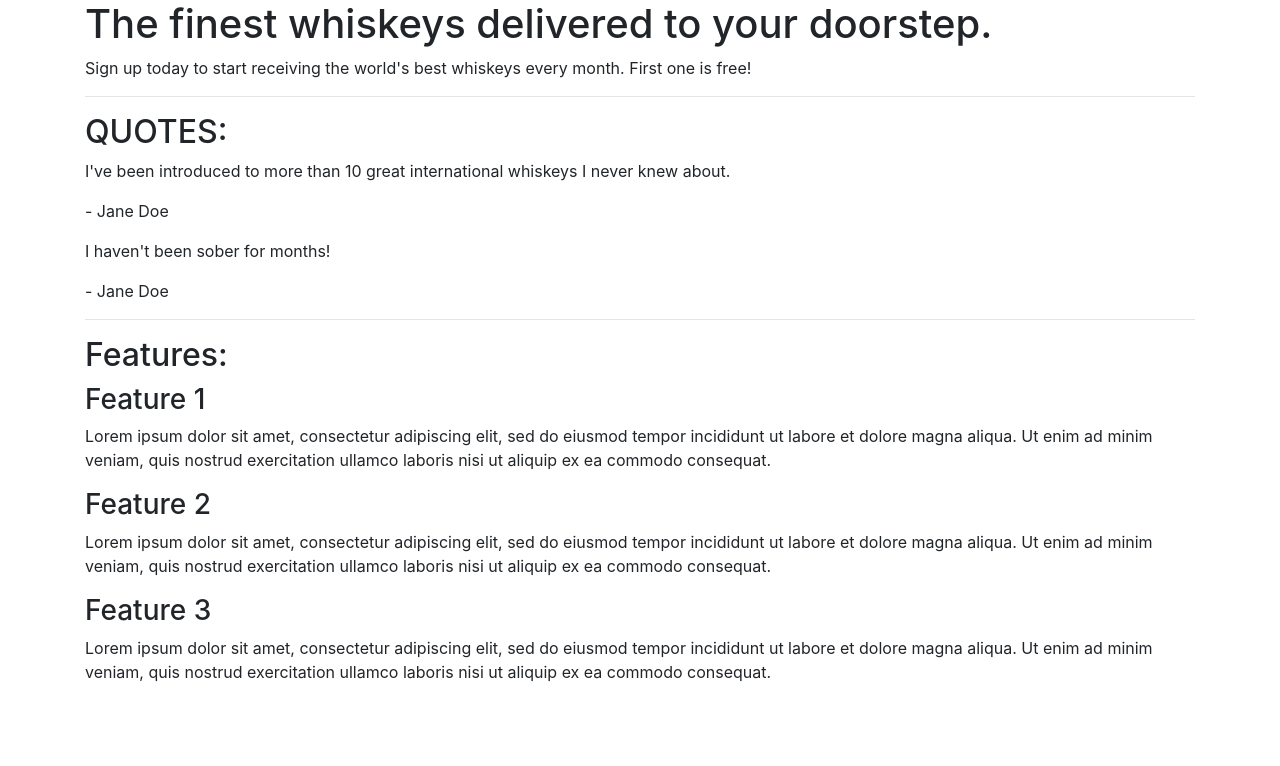
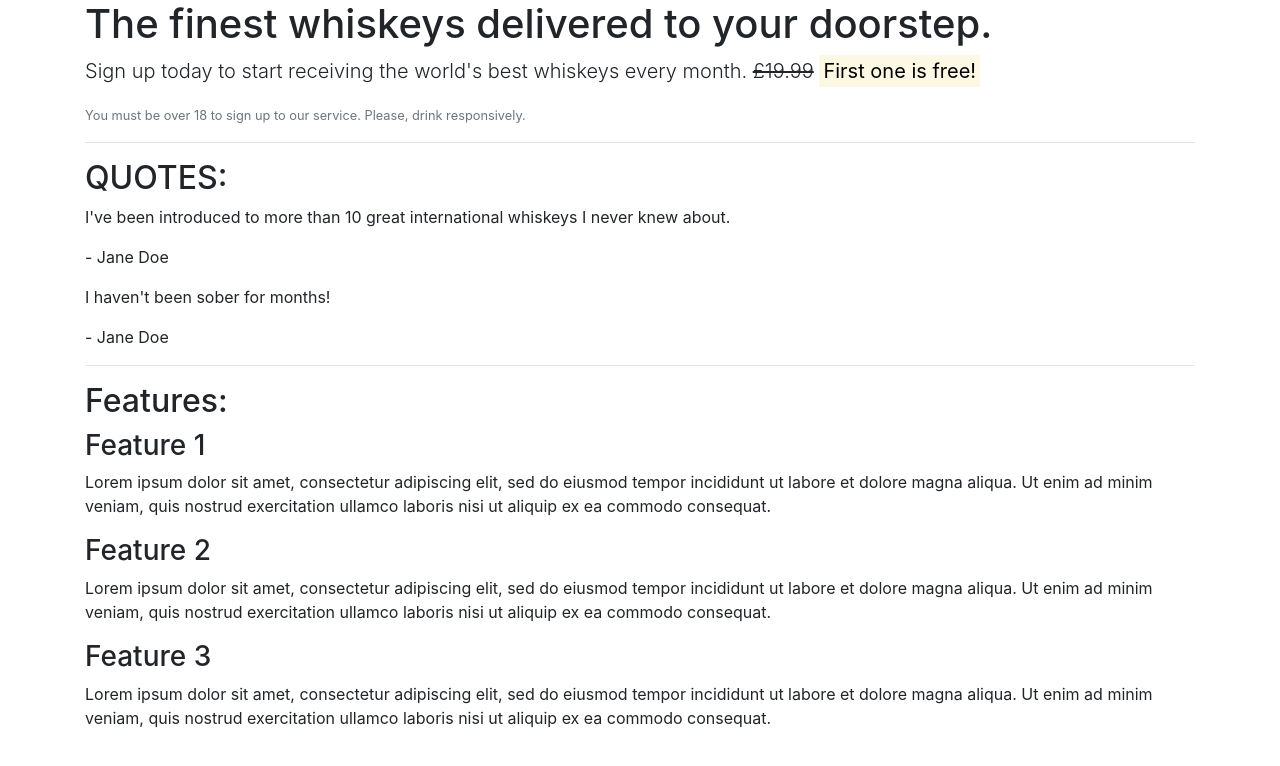
Before and after one commit to Emmacharleswilson/Whisky-Drop, a plain HTML site: page index.html in a window 1280 px wide. Drawn offline with nearby package versions, Linux system fonts and the light colour scheme.

Commit message:
Add 'lead' and 'text-muted' text

```diff
--- a/index.html
+++ b/index.html
@@ -15,7 +15,10 @@
         <!-- Callout -->
         <section class="callout">
             <h1>The finest whiskeys delivered to your doorstep.</h1>
-            <p>Sign up today to start receiving the world's best whiskeys every month. First one is free!</p>
+            <p class="lead">Sign up today to start receiving the world's best whiskeys every month.
+                <s>£19.99</s> <strong><mark>First one is free!</mark></strong></p>
+            <p class="text-muted"><small>You must be over 18 to sign up to our service. Please, drink
+                    responsively.</small></p>
         </section>
         <!-- /.callout -->
         <hr>
```
